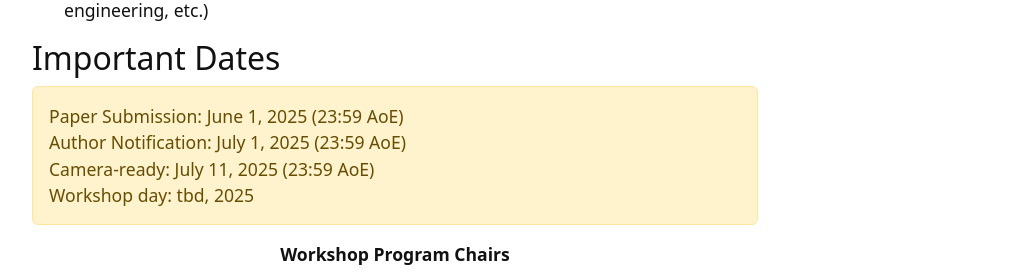
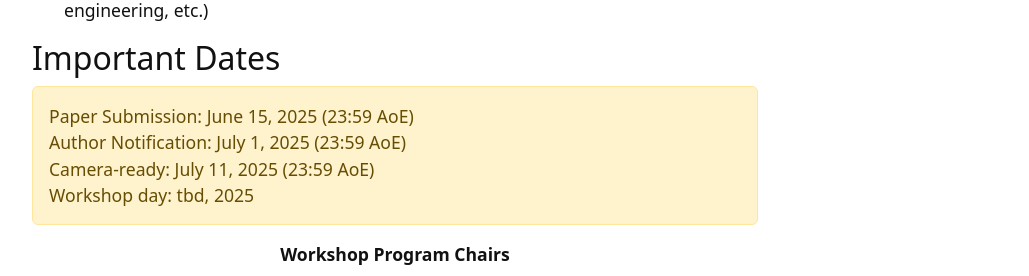
Before and after one commit to HyperSci2025/HyperSci2025.github.io, a Jekyll site: the page built from index.md, in a window 1280 px wide and 900 px high, scrolled down 1278 px. Shown: the part 156-432 px from the top of the window, without its empty margins (245-1274 px from the left). Built offline with Jekyll 4.4.1, drawn with Linux system fonts in a browser that asks for light colours.

Commit message:
deadline extension

```diff
--- a/index.md
+++ b/index.md
@@ -31,7 +31,7 @@ Relevant papers cover one or more of the following topics:
 
 ## Important Dates
 
-{% include alert.html text="Paper Submission: June 1, 2025 (23:59 AoE)<br>
+{% include alert.html text="Paper Submission: June 15, 2025 (23:59 AoE)<br>
 Author Notification: July 1, 2025 (23:59 AoE)<br>
 Camera-ready: July 11, 2025 (23:59 AoE)<br>
 Workshop day: tbd, 2025 " align="left" color="warning" %}
```
